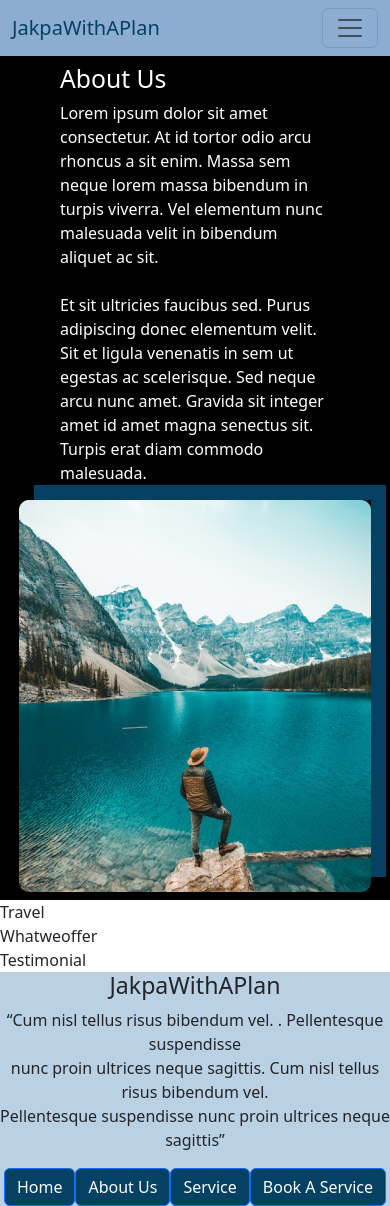
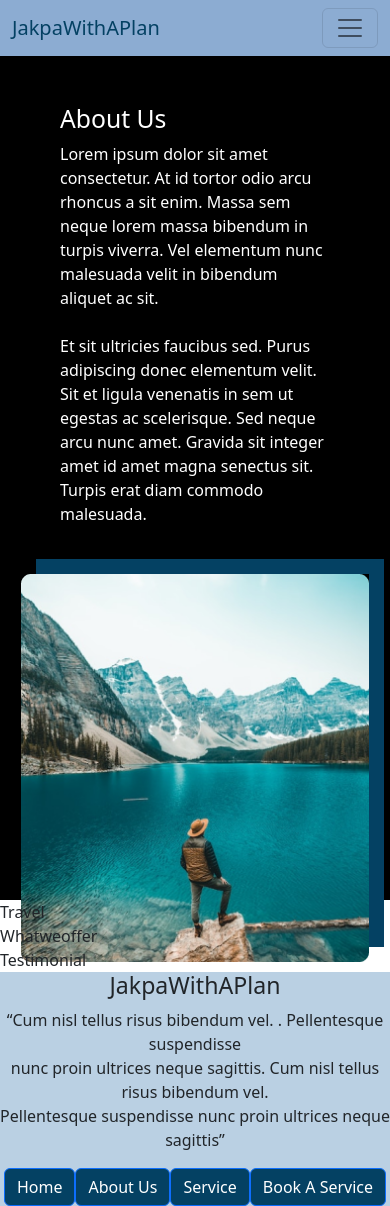
Before and after one commit to doyenify/JakpaWithAPlan, a React (Create React App) app: page / in a window 390 px wide. Built offline with nearby package versions, Linux system fonts and the light colour scheme.

Commit message:
About Us responsiveness

```diff
--- a/src/components/aboutus/Aboutus.tsx
+++ b/src/components/aboutus/Aboutus.tsx
@@ -6,8 +6,8 @@ const AboutUs = () => {
   return (
     <div>
       <div className='container-fluid bg-black' style={{ height: "100vh" }}>
-        <Row className='h-100'>
-          <Col className='d-flex justify-content-center align-items-center'>
+        <Row className='h-100 py-5'>
+          <Col className='d-flex justify-content-center align-items-center pb-5'>
             <div className='content-wrapper text-white px-5'>
               <h2>About Us</h2>
               <div className='aboutus-contents'>
@@ -22,9 +22,9 @@ const AboutUs = () => {
               </div>
             </div>
           </Col>
-          <Col className='d-flex justify-content-center align-items-center'>
-            <div className='aboutusimg_wrapper'>
-              <img src={aboutus_img} alt="About us image" style={{ boxShadow: "15px -15px #044163" }} />
+          <Col className='d-flex justify-content-center align-items-center pb-5'>
+            <div className='aboutusimg_wrapper' style={{ width: "21.8rem"}}>
+              <img src={aboutus_img} alt="About us image" style={{ boxShadow: "15px -15px #044163", width: "100%", height: "auto" }} />
             </div>
           </Col>
         </Row>
```
